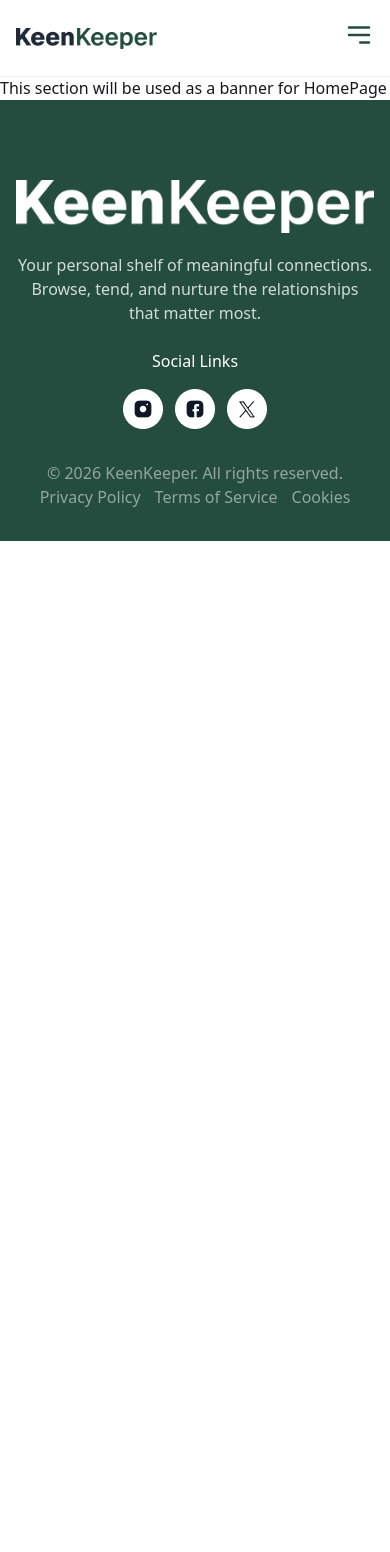
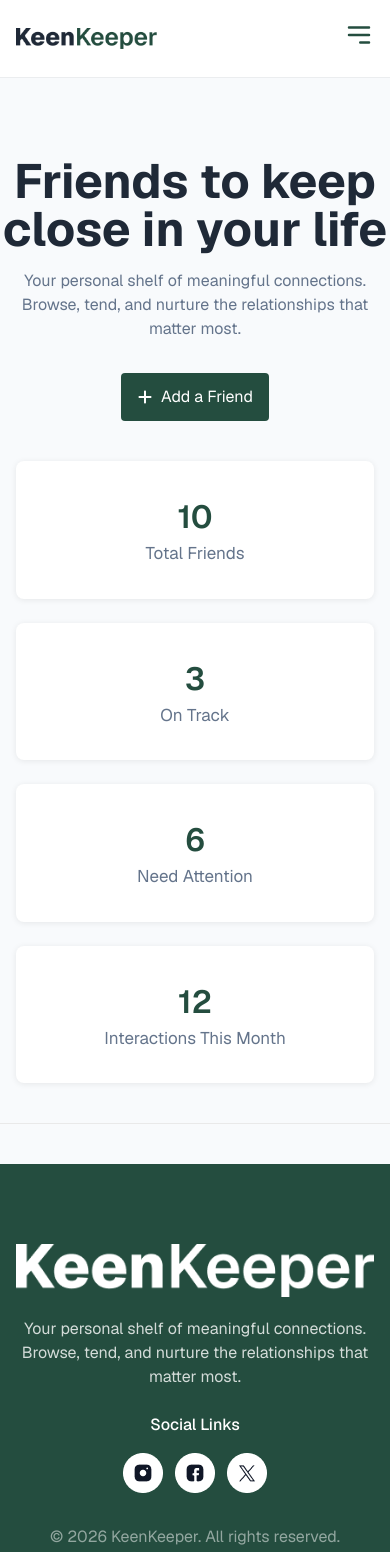
Before and after one commit to imamhossainsrabon/B13-A7, a Next.js app: page / in a window 390 px wide. Shown: the top 1552 px of the page. Before the commit the page ends 844 px from the top, so only its background shows below. Built offline with nearby package versions, Linux system fonts and the light colour scheme.

Commit message:
hero title and stat block in the banner section is done with responsive

```diff
--- a/src/app/globals.css
+++ b/src/app/globals.css
@@ -1,2 +1,7 @@
 @import "tailwindcss";
 @plugin "daisyui";
+
+body{
+    background-color: #F8FAFC;
+    font-family: var(--font-geist-sans);
+}
--- a/src/app/layout.js
+++ b/src/app/layout.js
@@ -14,7 +14,7 @@ const geistMono = Geist_Mono({
 });
 
 export const metadata = {
-  title: "Create Next App",
+  title: "KeenKeeper Friends Application",
   description: "Generated by create next app",
 };
 
--- a/src/components/homepage/Banner.jsx
+++ b/src/components/homepage/Banner.jsx
@@ -1,10 +1,19 @@
 import React from 'react';
+import { FaPlus } from "react-icons/fa6";
+import Stats from './Stats';
 
 const Banner = () => {
     return (
-        <div>
-            This section will be used as a banner for HomePage
+        <>
+        <div className='pt-20 text-center'>
+            <h1 className='pb-4 text-5xl font-bold text-[#1F2937] text-center'>Friends to keep close in your life</h1>
+            <p className='pb-8 text-[#64748B]'>Your personal shelf of meaningful connections. Browse, tend, and nurture the relationships that matter most.</p>
+            <button className='cursor-pointer active:scale-98 mx-auto flex justify-center items-center gap-2 bg-[#244D3F] px-4 py-3 rounded-sm text-white'><FaPlus /> Add a Friend</button>
         </div>
+
+        <Stats />
+
+        </>
     );
 };
 
--- /dev/null
+++ b/src/components/homepage/Stats.jsx
@@ -0,0 +1,27 @@
+import React from 'react';
+
+const Stats = () => {
+    return (
+        <div className='grid lg:grid-cols-4 gap-6 w-full max-w-[1110px] mx-auto text-center px-4 py-10 mb-10 border-b border-[#E9E9E9]'>
+            <div className='bg-white rounded-lg  p-8 [box-shadow:0px_1px_6px_rgb(0_0_0_/_8%)]'>
+                <h3 className='text-[#244D3F] text-[32px] font-semibold'>10</h3>
+                <p className='text-[#64748B] text-[17px]'>Total Friends</p>
+            </div>
+            <div className='bg-white rounded-lg  p-8 [box-shadow:0px_1px_6px_rgb(0_0_0_/_8%)]'>
+                <h3 className='text-[#244D3F] text-[32px] font-semibold'>3</h3>
+                <p className='text-[#64748B] text-[17px]'>On Track</p>
+            </div>
+            <div className='bg-white rounded-lg  p-8 [box-shadow:0px_1px_6px_rgb(0_0_0_/_8%)]'>
+                <h3 className='text-[#244D3F] text-[32px] font-semibold'>6</h3>
+                <p className='text-[#64748B] text-[17px]'>Need Attention</p>
+            </div>
+            <div className='bg-white rounded-lg  p-8 [box-shadow:0px_1px_6px_rgb(0_0_0_/_8%)]'>
+                <h3 className='text-[#244D3F] text-[32px] font-semibold'>12</h3>
+                <p className='text-[#64748B] text-[17px]'>Interactions This Month</p>
+            </div>
+
+        </div>
+    );
+};
+
+export default Stats;
--- a/src/components/shared/Navbar/Navbar.jsx
+++ b/src/components/shared/Navbar/Navbar.jsx
@@ -12,7 +12,7 @@ const navItems = [
 
 const Navbar = () => {
   return (
-    <div className="shadow-2xs py-5 relative">
+    <div className="shadow-2xs py-5 relative bg-white">
       <div className="flex w-full max-w-[1110px] mx-auto justify-between items-center px-4">
         <Image
           src={Logo}
```
